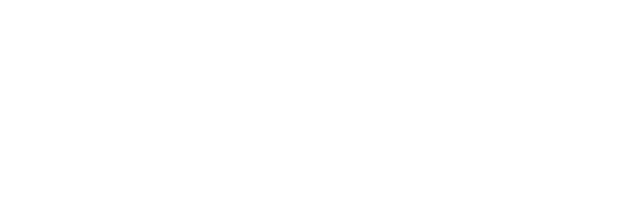
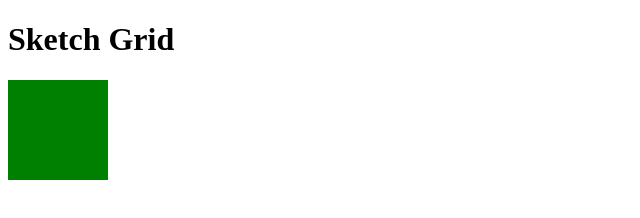
Before and after one commit to grvnt/etch-a-sketch, a plain HTML site: page index.html in a window 1280 px wide. Shown: the whole page, without its empty margins (0-640 px from the left). Drawn offline with Linux system fonts and the light colour scheme.

Commit message:
create first JS square

```diff
--- a/index.html
+++ b/index.html
@@ -4,10 +4,13 @@
     <meta charset="UTF-8">
     <meta name="viewport" content="width=device-width, initial-scale=1.0">
     <title>Etch a Sketch</title>
-    <script src="script.js"></script>
+    <script src="script.js" defer></script>
     <lnk rel="stylesheet" href="style.css"></lnk>
 </head>
 <body>
+    <h1>Sketch Grid</h1>
+   <div id="squareDivs">
 
+   </div>
 </body>
 </html>
--- a/script.js
+++ b/script.js
@@ -0,0 +1,8 @@
+const divSquares = document.querySelector('#squareDivs');
+let singleSquare = document.createElement('div');
+
+singleSquare.style.width = "100px";
+singleSquare.style.height = "100px";
+singleSquare.style.backgroundColor = "green";
+
+divSquares.appendChild(singleSquare);
```
